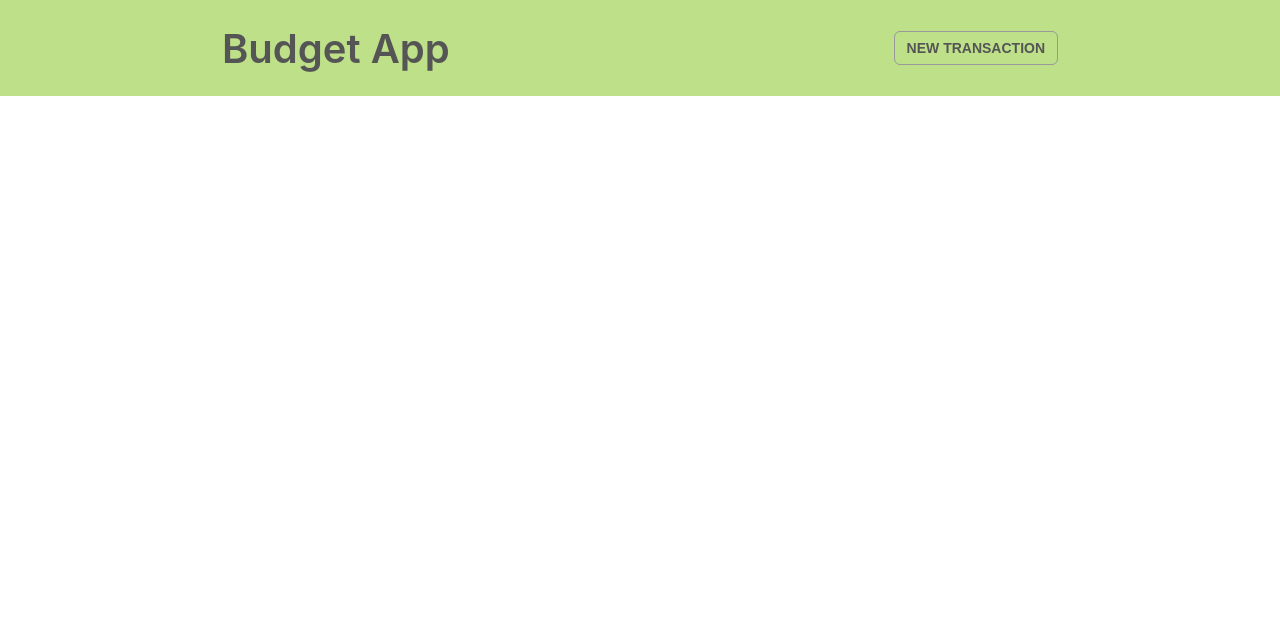
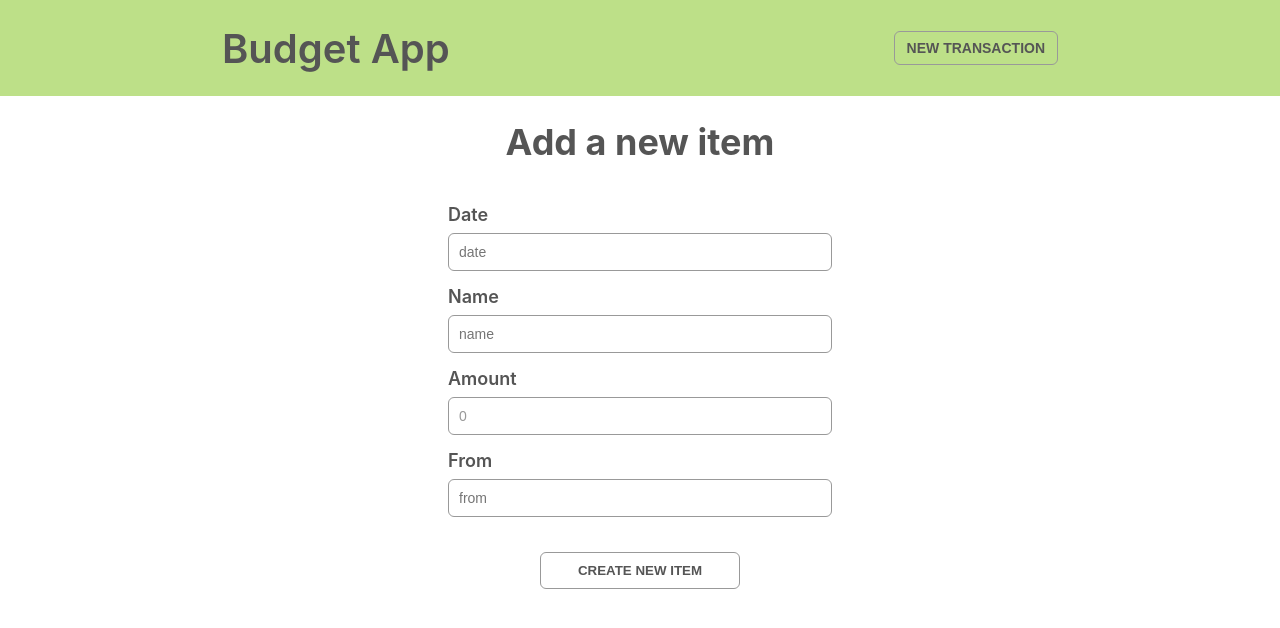
Before and after one commit to jordanbobadilla/budgeting-app-frontend, a React (Create React App) app: page /transactions/new in a window 1280 px wide. Shown: the top 628 px of the page. Built offline with nearby package versions, Linux system fonts and the light colour scheme; no server answers.

Commit message:
New and 404 page done

```diff
--- a/src/App.css
+++ b/src/App.css
@@ -3,3 +3,7 @@
   padding: 0;
   box-sizing: border-box;
 }
+
+section {
+  margin-top: 120px;
+}
--- a/src/App.js
+++ b/src/App.js
@@ -6,11 +6,22 @@ import './App.css';
 import NavBar from './components/NavBar';
 import Home from './pages/Home';
 import Index from './pages/Index';
+import New from './pages/New';
+import NotFound from './pages/NotFound';
 import { apiURL } from './util/apiURL';
 const API = apiURL()
 
 const App = () => {
   const [transactions, setTransactions] = useState([])
+
+  const addTransaction = async (newTransaction) => {
+    try {
+      const res = await axios.post(`${API}/transactions`, newTransaction)
+      setTransactions(prevTransaction => [...prevTransaction, res.data])
+    } catch (error) {
+      console.log(error);
+    }
+  }
 
   const fetchData = async () => {
     try {
@@ -24,7 +35,7 @@ const App = () => {
 
   useEffect(() => {
     fetchData()
-  }, [])
+  }, [transactions])
 
   return (
     <main className="App">
@@ -34,6 +45,12 @@ const App = () => {
         <Route exact path={"/transactions"}>
           <Index transactions={transactions}/>
         </Route>
+        <Route exact path={"/transactions/new"}>
+          <New addTransaction={addTransaction}/>
+        </Route>
+        <Route path="*">
+          <NotFound/>
+        </Route>
       </Switch>
     </main>
   );
--- /dev/null
+++ b/src/components/NewTransactionForm.js
@@ -0,0 +1,70 @@
+import { useState } from "react";
+import { useHistory } from "react-router";
+
+const NewTransactionForm = ({ addTransaction }) => {
+  let history = useHistory();
+  const [transaction, setTransaction] = useState({
+    date: "",
+    name: "",
+    amount: 0,
+    from: "",
+  });
+
+  const handleTextChange = (e) => {
+    const { id, value } = e.target;
+    setTransaction({ ...transaction, [id]: value });
+  };
+
+  const handleNumberChange = (e) => {
+    const { value } = e.target;
+    setTransaction({...transaction, amount: Number(value) });
+  };
+
+  const handleSubmit = (e) => {
+    e.preventDefault();
+    addTransaction(transaction);
+    history.push("/transactions");
+  };
+  return (
+    <div className="new">
+      <h1>Add a new item</h1>
+      <form onSubmit={handleSubmit}>
+        <label htmlFor="date">Date</label>
+        <input
+          id="date"
+          value={transaction.date}
+          type="text"
+          onChange={handleTextChange}
+          placeholder="date"
+        />
+        <label htmlFor="name">Name</label>
+        <input
+          id="name"
+          value={transaction.name}
+          type="text"
+          onChange={handleTextChange}
+          placeholder="name"
+        />
+        <label htmlFor="amount">Amount</label>
+        <input
+          id="amount"
+          value={transaction.amount}
+          type="number"
+          onChange={handleNumberChange}
+          placeholder="amount"
+        />
+        <label htmlFor="from">From</label>
+        <input
+          id="from"
+          value={transaction.from}
+          type="text"
+          onChange={handleTextChange}
+          placeholder="from"
+        />
+        <button type="submit">Create New Item</button>
+      </form>
+    </div>
+  );
+};
+
+export default NewTransactionForm;
--- /dev/null
+++ b/src/pages/New.js
@@ -0,0 +1,12 @@
+import NewTransactionForm from "../components/NewTransactionForm"
+import "../styles/New.css"
+
+const New = ({addTransaction}) => {
+    return (
+        <section>
+            <NewTransactionForm addTransaction={addTransaction}/>
+        </section>
+    )
+}
+
+export default New
--- /dev/null
+++ b/src/pages/NotFound.js
@@ -0,0 +1,9 @@
+const NotFound = () => {
+  return (
+    <section>
+      <h1>Sorry, no page found</h1>
+    </section>
+  );
+};
+
+export default NotFound;
--- a/src/styles/Index.css
+++ b/src/styles/Index.css
@@ -4,7 +4,7 @@
 
 .index h1{
     text-align: center;
-    margin: 20px 0;
+    margin: 40px;
     font-size: 36px;
     color: #555;
 }
@@ -16,7 +16,7 @@
 }
 
 .index ul li {
-    width: 80vw;
+    width: 40vw;
     list-style: none;
 }
 
--- a/src/styles/NavBar.css
+++ b/src/styles/NavBar.css
@@ -4,6 +4,10 @@ nav {
     align-items: center;
     justify-content: space-around;
     height: 12vh;
+    position: fixed;
+    top: 0;
+    left: 0;
+    right: 0;
 }
 
 .title {
--- /dev/null
+++ b/src/styles/New.css
@@ -0,0 +1,52 @@
+.new{
+    margin: 40px;
+}
+
+.new h1 {
+    font-size: 36px;
+    color: #555;
+    margin-bottom: 40px;
+    text-align: center;
+}
+
+.new form {
+    display: flex;
+    flex-direction: column;
+    align-items: center;
+}
+
+.new label {
+    font-size: 18px;
+    font-weight: 600;
+    color: #555;
+    margin-bottom: 8px;
+    width: 30vw;
+}
+
+.new input {
+    border: 1px solid #999;
+    border-radius: 6px;
+    padding: 10px;
+    width: 30vw;
+    margin-bottom: 15px;
+    color: #999;
+    font-size: 14px;
+    outline: none;
+}
+
+.new button {
+    width: 200px;
+    margin: 20px 0;
+    padding: 10px;
+    background-color: transparent;
+    border: 1px solid #999;
+    border-radius: 6px;
+    color: #555;
+    cursor: pointer;
+    text-transform: uppercase;
+    font-weight: 600;
+}
+
+.new button:hover {
+    color: #777;
+}
```
